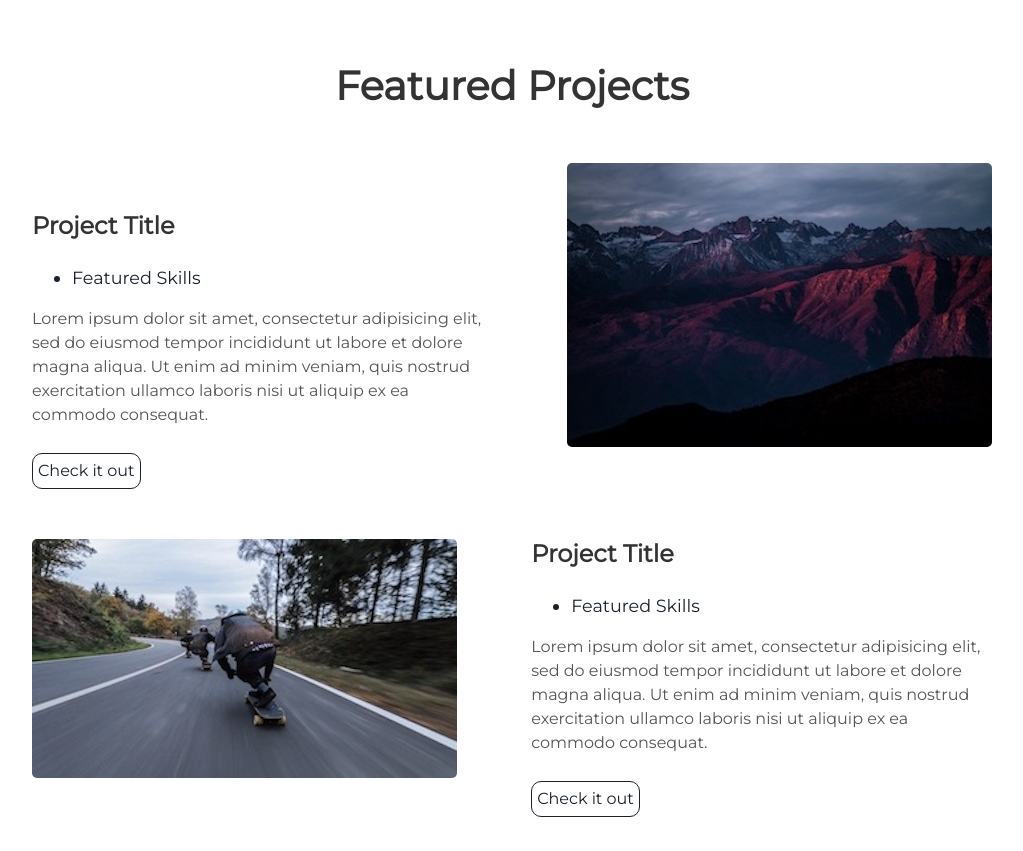
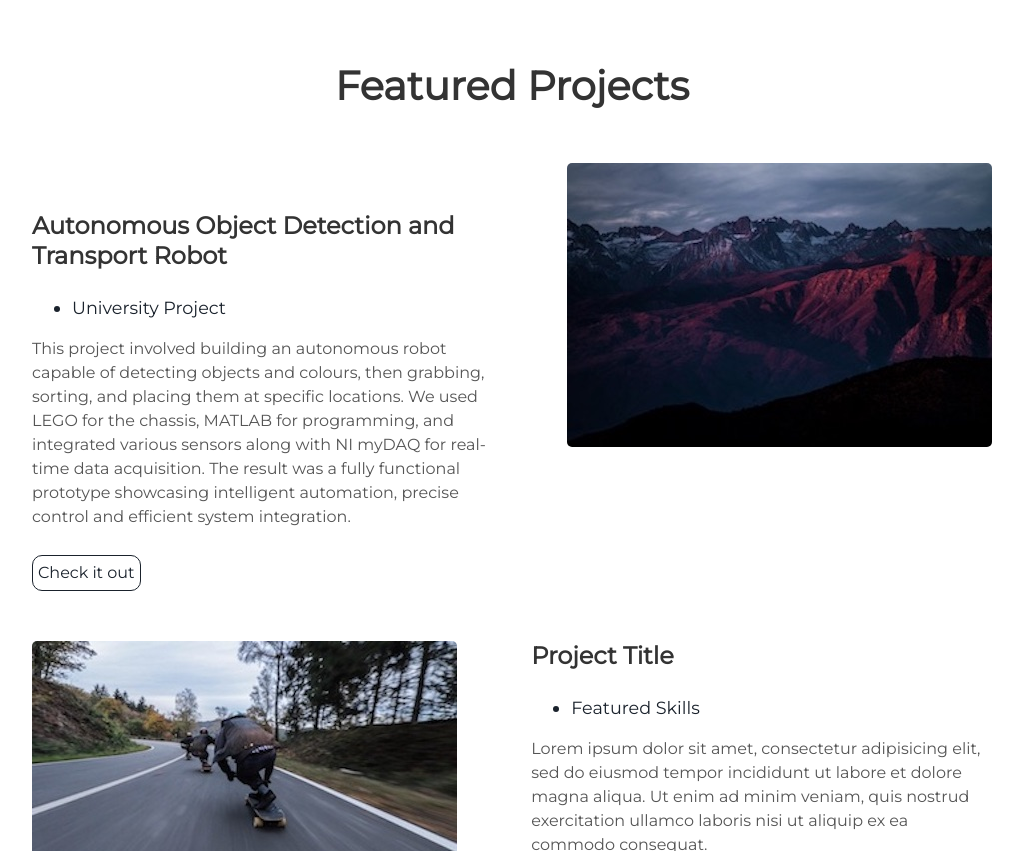
Before and after one commit to git-REX/git-rex.github.io, a Jekyll site: the page built from index.html, in a window 1280 px wide and 900 px high, scrolled down 1607 px, cut to the strip 49-900 px from the top of the window. Shown: the whole strip, without its empty margins (128-1151 px from the left). Built offline with Jekyll 4.4.1, drawn with Linux system fonts in a browser that asks for light colours.

Commit message:
added project

```diff
--- a/_includes/projects.html
+++ b/_includes/projects.html
@@ -6,11 +6,11 @@
     <img alt="mountains" src="{{ "/assets/img/mountains.jpg" | prepend: site.baseurl }}" />
   </div>
   <div class="contents">
-    <h3> Project Title </h3>
+    <h3> Autonomous Object Detection and Transport Robot </h3>
     <ul>
-      <li> Featured Skills</li>
+      <li> University Project</li>
     </ul>
-    <p>Lorem ipsum dolor sit amet, consectetur adipisicing elit, sed do eiusmod tempor incididunt ut labore et dolore magna aliqua. Ut enim ad minim veniam, quis nostrud exercitation ullamco laboris nisi ut aliquip ex ea commodo consequat.</p>
+    <p>This project involved building an autonomous robot capable of detecting objects and colours, then grabbing, sorting, and placing them at specific locations. We used LEGO for the chassis, MATLAB for programming, and integrated various sensors along with NI myDAQ for real-time data acquisition. The result was a fully functional prototype showcasing intelligent automation, precise control and efficient system integration.</p>
     <a class="project-link" href="#">Check it out</a>
   </div>
 </div>
```
